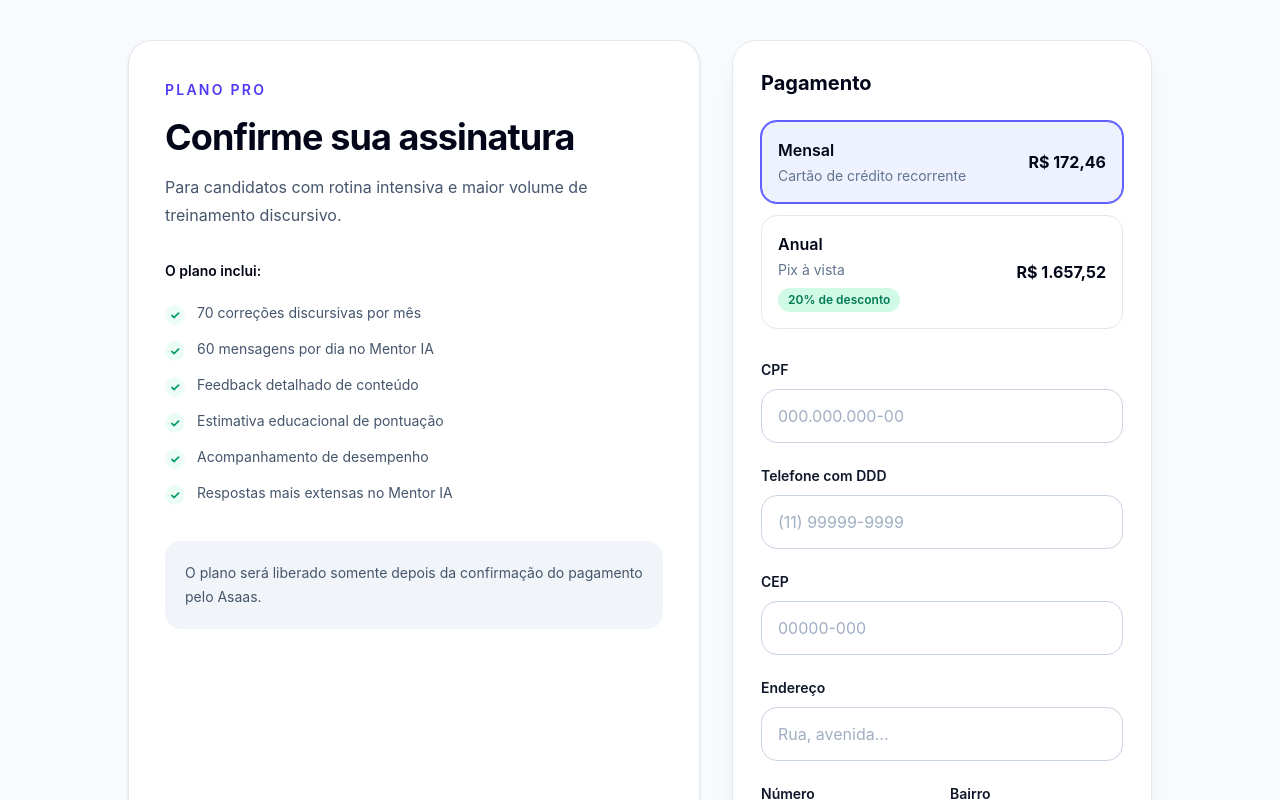
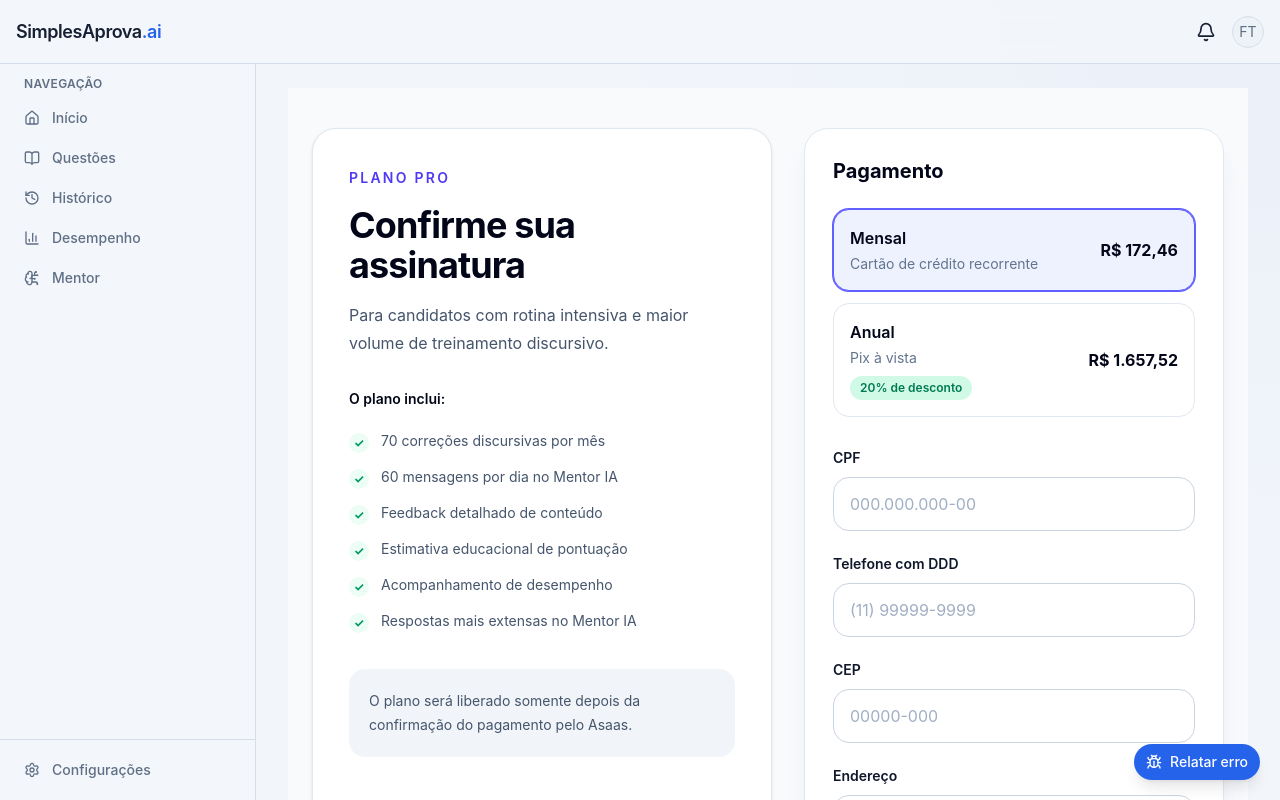
Before and after one commit to lucasgomesdossantostorres-gif/landing-pagedosaas, a Next.js app: page /checkout/pro in a window 1280 px wide. Shown: the top 800 px of the page. Built offline with nearby package versions, Linux system fonts and the light colour scheme; no server answers.

Commit message:
Corrige layout e favicon da landing page

```diff
--- a/app/layout.tsx
+++ b/app/layout.tsx
@@ -1,4 +1,13 @@
 import type { Metadata } from "next";
+
+import { AppShell } from "@/components/app-shell";
+import {
+  ThemeBootstrap,
+} from "@/components/theme-bootstrap";
+import {
+  ThemeSync,
+} from "@/components/theme-sync";
+
 import "./globals.css";
 
 export const metadata: Metadata = {
@@ -12,6 +21,12 @@ export const metadata: Metadata = {
   description:
     "Treine redações discursivas para concursos com feedback detalhado por inteligência artificial, análise de conteúdo, linguagem e estimativa de nota.",
 
+  icons: {
+    icon: "/favicon.ico",
+    shortcut: "/favicon.ico",
+    apple: "/apple-icon.png",
+  },
+
   alternates: {
     canonical: "/",
   },
@@ -19,26 +34,6 @@ export const metadata: Metadata = {
   robots: {
     index: true,
     follow: true,
-  },
-
-  icons: {
-    icon: [
-      { url: "/favicon.ico", sizes: "any" },
-      { url: "/icon.png", type: "image/png", sizes: "512x512" },
-    ],
-    apple: [
-      { url: "/apple-icon.png", type: "image/png", sizes: "180x180" },
-    ],
-  },
-
-  openGraph: {
-    title: "Simples Aprova.AI",
-    description:
-      "Correção de redações para concursos com feedback detalhado por inteligência artificial.",
-    url: "https://simplesaprova.com.br",
-    siteName: "Simples Aprova.AI",
-    locale: "pt_BR",
-    type: "website",
   },
 };
 
@@ -48,8 +43,21 @@ export default function RootLayout({
   children: React.ReactNode;
 }>) {
   return (
-    <html lang="pt-BR">
-      <body>{children}</body>
+    <html
+      lang="pt-BR"
+      suppressHydrationWarning
+    >
+      <head>
+        <ThemeBootstrap />
+      </head>
+
+      <body>
+        <ThemeSync />
+
+        <AppShell>
+          {children}
+        </AppShell>
+      </body>
     </html>
   );
 }
```
Also changed, not shown: 1 other file (tests, documents, lock files or other folders).
